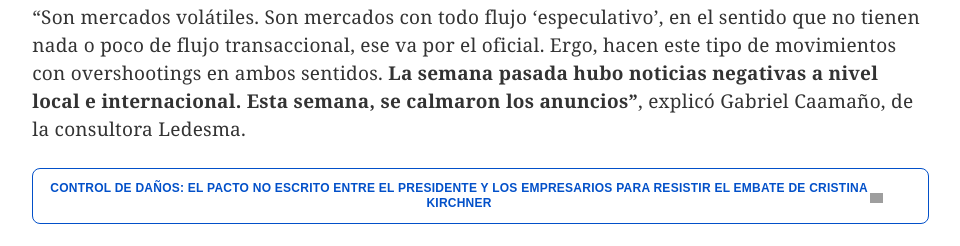
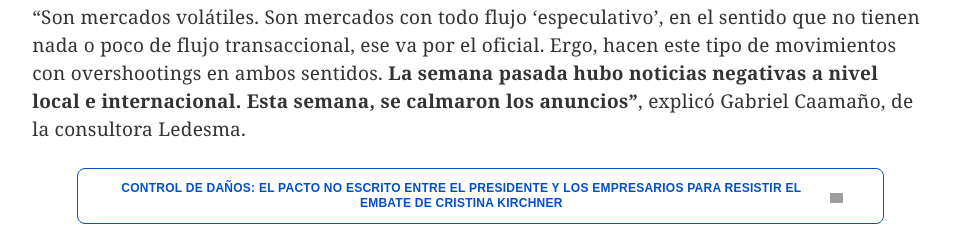
Before and after one commit to FlyInSoup/LPPA2, a plain HTML site: page index.html in a window 1280 px wide. Shown: the part 1993-2239 px from the top of the page, without its empty margins (161-1121 px from the left). Drawn offline with Linux system fonts and the light colour scheme; grey boxes are pictures that could not be loaded; a web font is replaced by a local one.

Commit message:
cambio chiquito en botones de noticias para tablets

```diff
--- a/styles.css
+++ b/styles.css
@@ -228,6 +228,7 @@ figcaption span{
     border-color: #0250c9;
     transition: all .2s ease-in-out;
     position: relative;
+    width: 100%;
 }
 .boton-noticia:hover{
     background-color: #126fff;
@@ -277,6 +278,12 @@ figcaption span{
     font-size: 48px;
     font-weight: 700;
     line-height: 56px;
+}
+
+.boton-noticia{
+    width: 90%;
+    margin-left: 5%;
+    margin-right: 5%;
 }
 
 
```
